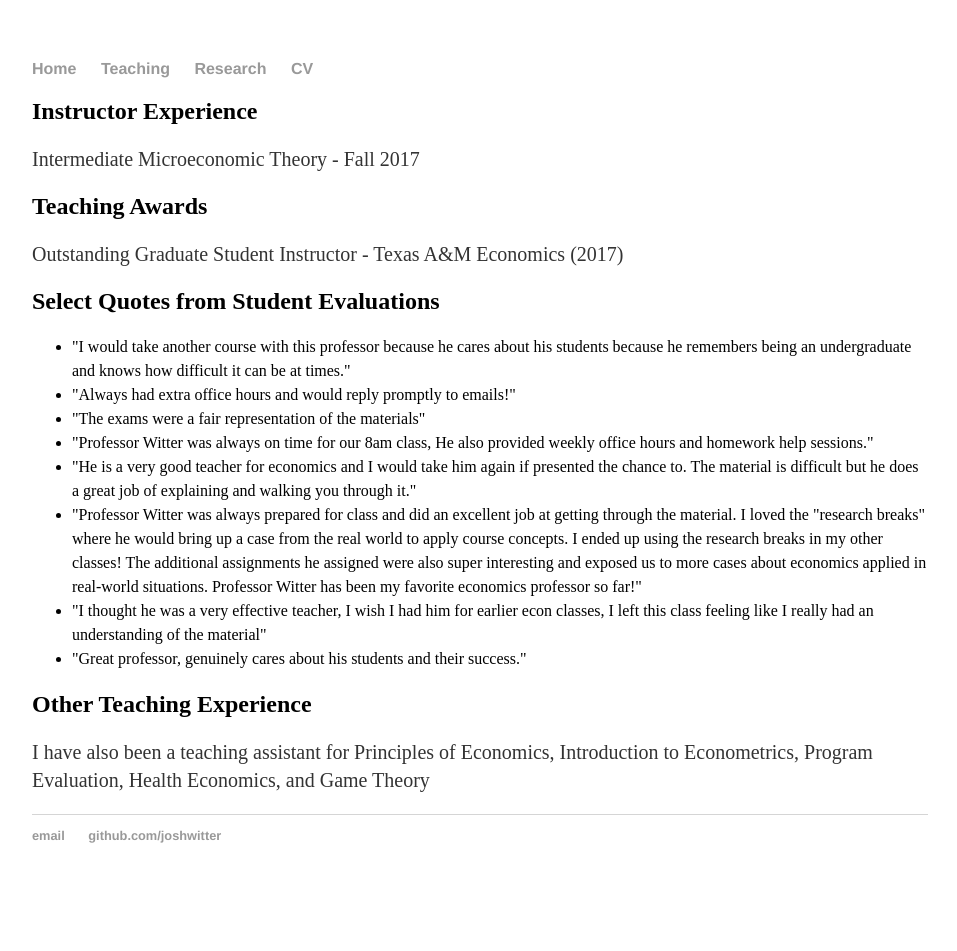
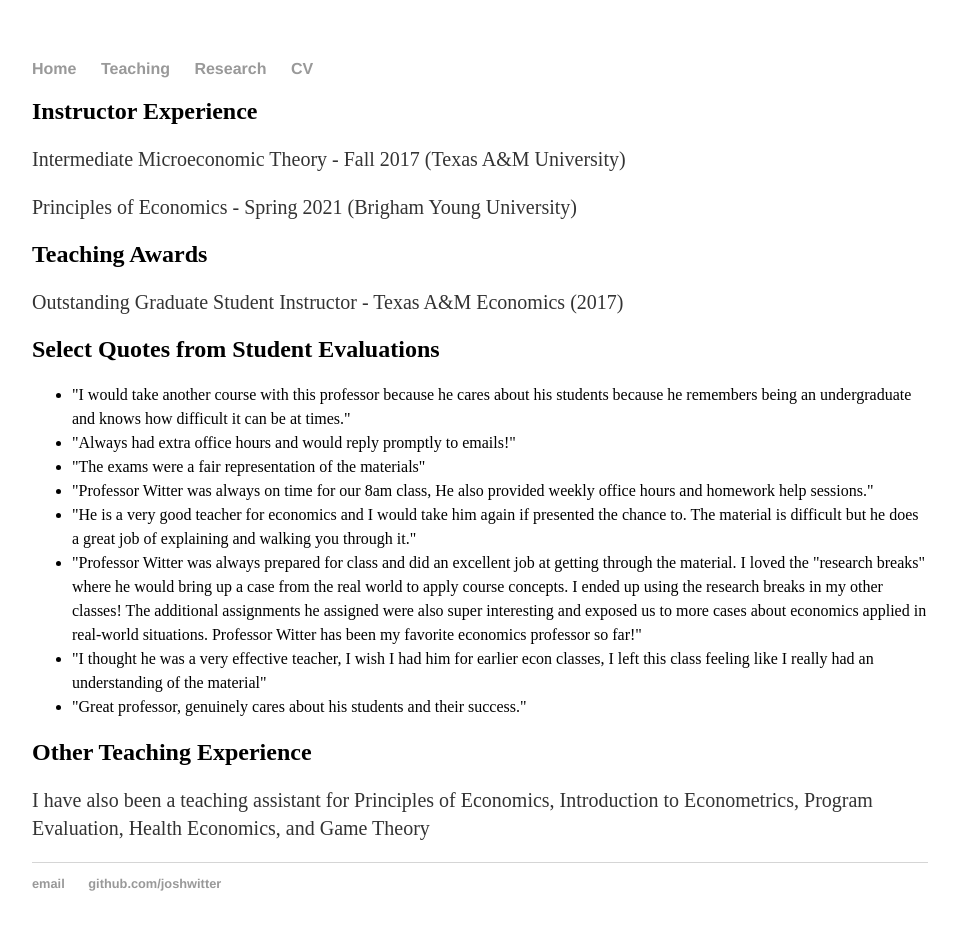
Before and after one commit to joshwitter/joshwitter.github.io, a Jekyll site: the page built from teaching/index.html, in a window 1280 px wide. Shown: the whole page, without its empty margins (160-1117 px from the left). Built offline with Jekyll 4.4.1, drawn with Linux system fonts in a browser that asks for light colours; before the commit the page ends 903 px from its top, so only the background shows below that.

Commit message:
Update index.html

```diff
--- a/teaching/index.html
+++ b/teaching/index.html
@@ -4,7 +4,9 @@ title: Teaching
 ---
 <div class="teach">
 <h2>Instructor Experience </h3>
-	  <p style="font-size:20px"> Intermediate Microeconomic Theory - Fall 2017 </p>
+	  <p style="font-size:20px"> Intermediate Microeconomic Theory - Fall 2017 (Texas A&M University) </p>
+	  <p style="font-size:20px"> Principles of Economics - Spring 2021 (Brigham Young University) </p>
+
 
 <h2>Teaching Awards </h3>
 	  <p style="font-size:20px"> Outstanding Graduate Student Instructor - Texas A&M Economics (2017) </p>
```
